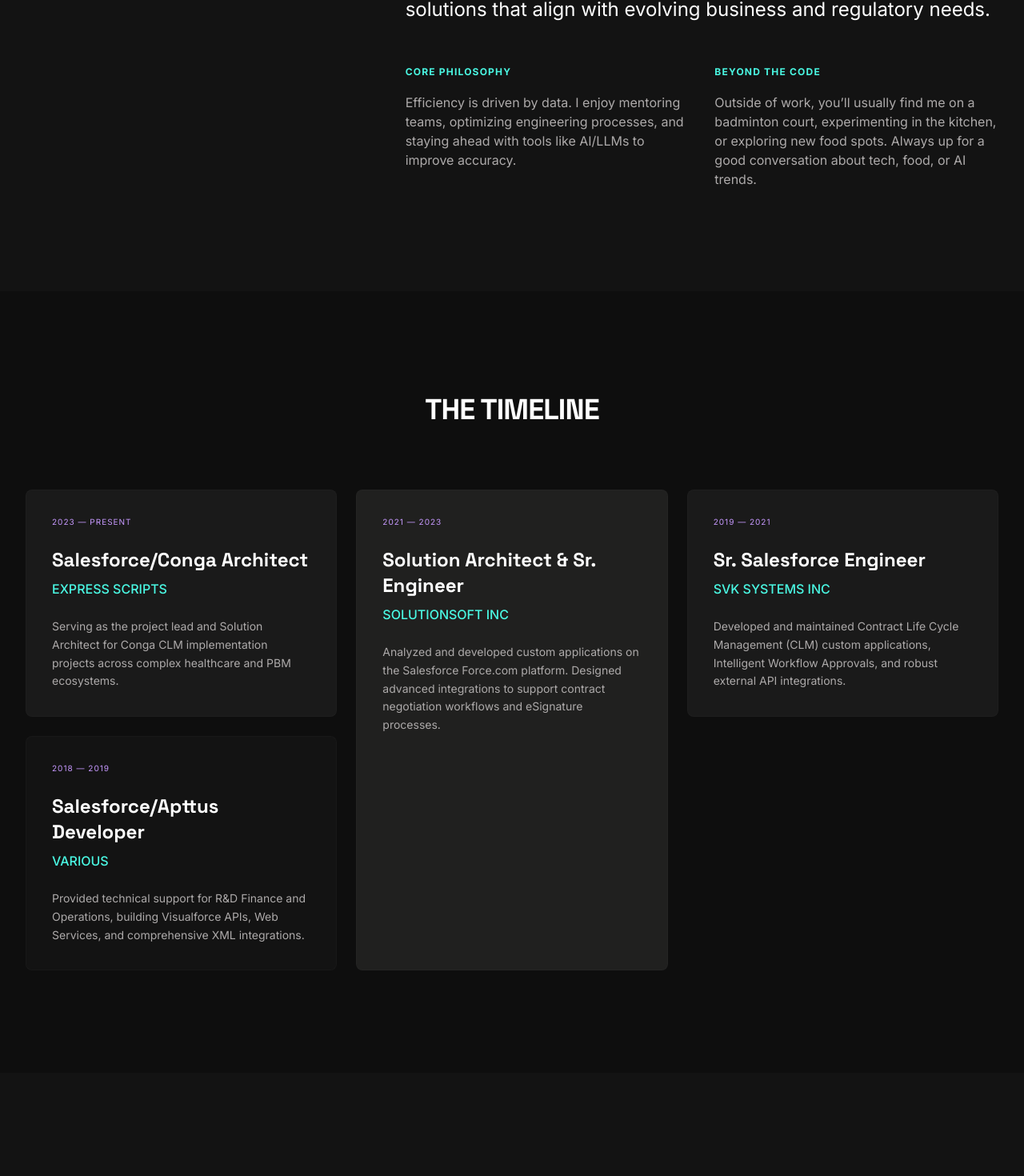
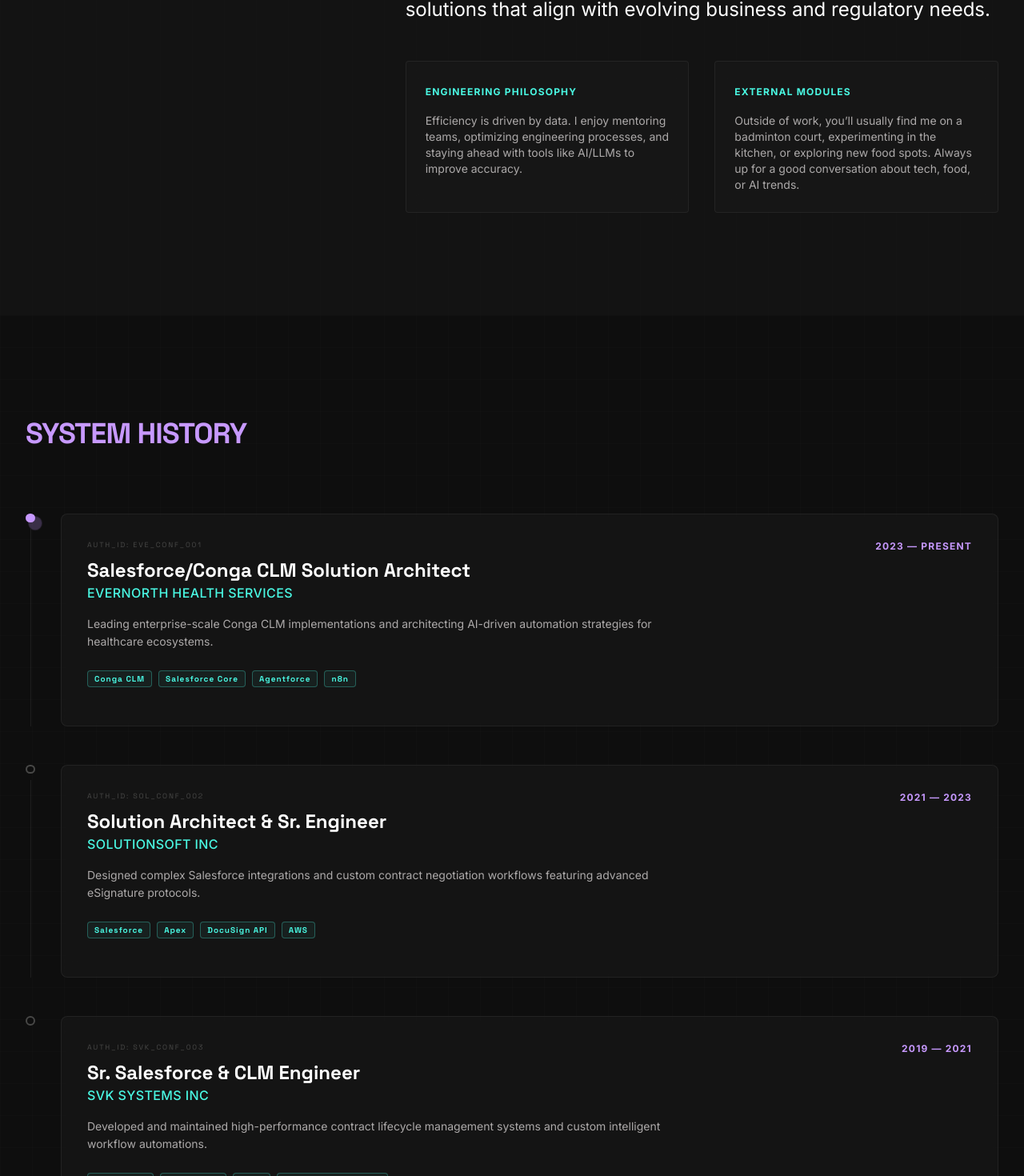
Before and after one commit to ysumanth06/LinkedIn-Personal-Website, a React (Vite) app: page / in a window 1280 px wide. Shown: the part 1028-2498 px from the top of the page at 80% size. Built offline with nearby package versions, Linux system fonts and the light colour scheme.

Commit message:
Revamp: Architect-grade UI overhaul with updated experience and new projects

```diff
--- a/src/App.css
+++ b/src/App.css
@@ -1 +1,100 @@
-/* Empty */
+/* Architect-Grade Design System */
+
+:root {
+  --primary: #c799ff;
+  --secondary: #4af8e3;
+  --surface: #0e0e0e;
+  --surface-container: #1a1a1a;
+  --outline-variant: #484847;
+}
+
+.blueprint-grid {
+  background-image:
+    linear-gradient(to right, rgba(255, 255, 255, 0.05) 1px, transparent 1px),
+    linear-gradient(to bottom, rgba(255, 255, 255, 0.05) 1px, transparent 1px);
+  background-size: 40px 40px;
+}
+
+.architect-card {
+  background: rgba(26, 26, 26, 0.6);
+  backdrop-filter: blur(12px);
+  border: 1px solid rgba(72, 72, 71, 0.3);
+  transition: all 0.4s cubic-bezier(0.4, 0, 0.2, 1);
+}
+
+.architect-card:hover {
+  border-color: var(--primary);
+  background: rgba(26, 26, 26, 0.8);
+  transform: translateY(-4px);
+  box-shadow: 0 20px 40px -20px rgba(0, 0, 0, 0.5);
+}
+
+.tech-tag {
+  font-family: 'Space Grotesk', monospace;
+  font-size: 10px;
+  font-weight: 700;
+  letter-spacing: 0.1em;
+  padding: 2px 8px;
+  border: 1px solid rgba(74, 248, 227, 0.3);
+  color: var(--secondary);
+  background: rgba(74, 248, 227, 0.05);
+  border-radius: 4px;
+}
+
+.serial-decorator {
+  font-family: 'Space Grotesk', monospace;
+  font-size: 9px;
+  color: #484847;
+  letter-spacing: 0.2em;
+}
+
+@keyframes pulse-soft {
+  0% { transform: scale(1); opacity: 0.5; }
+  50% { transform: scale(1.5); opacity: 0.2; }
+  100% { transform: scale(1); opacity: 0.5; }
+}
+
+.pulse-indicator {
+  position: relative;
+}
+
+.pulse-indicator::after {
+  content: '';
+  position: absolute;
+  top: 50%;
+  left: 50%;
+  width: 12px;
+  height: 12px;
+  background: var(--primary);
+  border-radius: 50%;
+  transform: translate(-50%, -50%);
+  animation: pulse-soft 2s infinite;
+}
+
+/* Bento Grid Utilities */
+.bento-grid {
+  display: grid;
+  grid-template-columns: repeat(12, 1fr);
+  gap: 1.5rem;
+}
+
+.bento-item-large {
+  grid-column: span 12;
+}
+
+@media (min-width: 768px) {
+  .bento-item-large {
+    grid-column: span 8;
+    grid-row: span 2;
+  }
+  .bento-item-medium {
+    grid-column: span 4;
+  }
+}
+
+.line-clamp-2 {
+  display: -webkit-box;
+  -webkit-line-clamp: 2;
+  -webkit-box-orient: vertical;
+  overflow: hidden;
+}
--- a/src/App.jsx
+++ b/src/App.jsx
@@ -18,11 +18,15 @@
 );
 
 const Hero = () => (
-  <section className="relative min-h-screen flex items-center justify-center pt-20 hero-gradient" id="home">
-    <div className="max-w-7xl mx-auto px-8 grid grid-cols-1 lg:grid-cols-12 gap-12 items-center">
+  <section className="relative min-h-screen flex items-center justify-center pt-20 hero-gradient overflow-hidden" id="home">
+    <div className="absolute inset-0 blueprint-grid opacity-20 pointer-events-none"></div>
+    <div className="max-w-7xl mx-auto px-8 grid grid-cols-1 lg:grid-cols-12 gap-12 items-center relative z-10">
       <div className="lg:col-span-8 space-y-8">
-        <div className="inline-block px-3 py-1 bg-surface-container-high rounded-md mb-6">
-          <span className="text-secondary font-label text-[10px] tracking-[0.2em] font-bold">SYSTEM STATUS: ACTIVE</span>
+        <div className="inline-block px-3 py-1 bg-surface-container-high rounded-md mb-6 border border-outline-variant/30">
+          <span className="text-secondary font-label text-[10px] tracking-[0.2em] font-bold uppercase flex items-center gap-2">
+            <span className="w-2 h-2 rounded-full bg-secondary pulse-indicator"></span>
+            System Status: Optimal
+          </span>
         </div>
         <h1 className="font-headline text-6xl md:text-8xl font-bold tracking-tighter leading-tight mb-8">
           Hello, I'm <span className="text-primary italic">Sumanth.</span><br/>
@@ -33,15 +37,16 @@
         </p>
         <div className="flex flex-wrap gap-6">
           <a href="#projects" className="bg-gradient-to-br from-primary to-primary-container text-on-primary-fixed px-8 py-4 rounded-md font-bold text-sm tracking-wider uppercase transition-transform active:scale-95 inline-block text-center border-none">
-            View Projects
+            Launch Terminal
           </a>
           <a href="#contact" className="bg-surface-variant/20 border border-secondary/15 text-secondary px-8 py-4 rounded-md font-bold text-sm tracking-wider uppercase backdrop-blur-md transition-colors hover:bg-secondary/10 inline-block text-center">
-            Connect
+            Establish Connection
           </a>
         </div>
       </div>
       <div className="lg:col-span-4 mt-12 lg:mt-0 mx-8 lg:mx-0">
         <div className="relative group">
+          <span className="absolute -top-6 left-0 serial-decorator">NODE_IDENTITY::SUMANTH_Y</span>
           <div className="absolute -inset-1 bg-gradient-to-r from-primary to-secondary rounded-xl blur opacity-25 group-hover:opacity-50 transition duration-1000"></div>
           <div className="relative aspect-[4/5] rounded-xl overflow-hidden bg-surface-container border border-outline-variant/15 flex items-center justify-center">
              <img src={profilePic} alt="Sumanth Yanamala" className="w-full h-full object-cover grayscale contrast-125 transition-transform duration-700 group-hover:scale-105" />
@@ -54,11 +59,13 @@
 );
 
 const About = () => (
-  <section className="py-32 bg-surface-container-low" id="about">
-    <div className="max-w-7xl mx-auto px-8">
+  <section className="py-32 bg-surface-container-low relative overflow-hidden" id="about">
+    <div className="absolute inset-0 blueprint-grid opacity-10 pointer-events-none"></div>
+    <div className="max-w-7xl mx-auto px-8 relative z-10">
       <div className="grid grid-cols-1 lg:grid-cols-12 gap-16">
         <div className="lg:col-span-4">
-          <h2 className="font-headline text-4xl font-bold tracking-tight text-primary">About</h2>
+          <span className="serial-decorator block mb-4">CORE_INTEL::01</span>
+          <h2 className="font-headline text-4xl font-bold tracking-tight text-primary">Mission Profile</h2>
           <div className="w-12 h-1 bg-secondary mt-4"></div>
         </div>
         <div className="lg:col-span-8 lg:pl-12">
@@ -66,13 +73,13 @@
             Throughout my journey—from architecting custom enhancements in Apttus/Conga CLM to leading multi-team Salesforce rollouts—I’ve consistently delivered innovative solutions that align with evolving business and regulatory needs.
           </p>
           <div className="grid grid-cols-1 md:grid-cols-2 gap-8 mt-12">
-            <div className="space-y-4">
-              <span className="font-label text-xs tracking-widest text-secondary font-bold">CORE PHILOSOPHY</span>
-              <p className="text-on-surface-variant">Efficiency is driven by data. I enjoy mentoring teams, optimizing engineering processes, and staying ahead with tools like AI/LLMs to improve accuracy.</p>
+            <div className="space-y-4 architect-card p-6 rounded-lg">
+              <span className="font-label text-xs tracking-widest text-secondary font-bold">ENGINEERING PHILOSOPHY</span>
+              <p className="text-on-surface-variant text-sm">Efficiency is driven by data. I enjoy mentoring teams, optimizing engineering processes, and staying ahead with tools like AI/LLMs to improve accuracy.</p>
             </div>
-            <div className="space-y-4">
-              <span className="font-label text-xs tracking-widest text-secondary font-bold">BEYOND THE CODE</span>
-              <p className="text-on-surface-variant">Outside of work, you’ll usually find me on a badminton court, experimenting in the kitchen, or exploring new food spots. Always up for a good conversation about tech, food, or AI trends.</p>
+            <div className="space-y-4 architect-card p-6 rounded-lg">
+              <span className="font-label text-xs tracking-widest text-secondary font-bold">EXTERNAL MODULES</span>
+              <p className="text-on-surface-variant text-sm">Outside of work, you’ll usually find me on a badminton court, experimenting in the kitchen, or exploring new food spots. Always up for a good conversation about tech, food, or AI trends.</p>
             </div>
           </div>
         </div>
@@ -81,44 +88,70 @@
   </section>
 );
 
-const Experience = () => (
-  <section className="py-32 bg-surface" id="experience">
-    <div className="max-w-7xl mx-auto px-8">
-      <h2 className="font-headline text-4xl font-bold tracking-tight mb-20 text-center uppercase tracking-[0.2em]">The Timeline</h2>
-      <div className="grid grid-cols-1 md:grid-cols-2 lg:grid-cols-3 gap-6">
-        <div className="p-8 bg-surface-container border border-outline-variant/10 rounded-xl hover:border-primary/30 transition-colors">
-          <span className="font-label text-[10px] text-primary tracking-widest mb-6 block">2023 — PRESENT</span>
-          <h3 className="font-headline text-2xl font-bold mb-2">Salesforce/Conga Architect</h3>
-          <p className="text-secondary font-medium mb-6">EXPRESS SCRIPTS</p>
-          <p className="text-on-surface-variant text-sm leading-relaxed">Serving as the project lead and Solution Architect for Conga CLM implementation projects across complex healthcare and PBM ecosystems.</p>
+const Experience = () => {
+  const experiences = [
+    {
+      period: "2023 — PRESENT",
+      role: "Salesforce/Conga CLM Solution Architect",
+      company: "EVERNORTH HEALTH SERVICES",
+      description: "Leading enterprise-scale Conga CLM implementations and architecting AI-driven automation strategies for healthcare ecosystems.",
+      stack: ["Conga CLM", "Salesforce Core", "Agentforce", "n8n"],
+      active: true
+    },
+    {
+      period: "2021 — 2023",
+      role: "Solution Architect & Sr. Engineer",
+      company: "SOLUTIONSOFT INC",
+      description: "Designed complex Salesforce integrations and custom contract negotiation workflows featuring advanced eSignature protocols.",
+      stack: ["Salesforce", "Apex", "DocuSign API", "AWS"],
+      active: false
+    },
+    {
+      period: "2019 — 2021",
+      role: "Sr. Salesforce & CLM Engineer",
+      company: "SVK SYSTEMS INC",
+      description: "Developed and maintained high-performance contract lifecycle management systems and custom intelligent workflow automations.",
+      stack: ["Apttus CLM", "Visualforce", "SOQL", "Intelligent Approvals"],
+      active: false
+    }
+  ];
+
+  return (
+    <section className="py-32 bg-surface relative overflow-hidden" id="experience">
+      <div className="absolute inset-0 blueprint-grid opacity-20"></div>
+      <div className="max-w-7xl mx-auto px-8 relative z-10">
+        <h2 className="font-headline text-4xl font-bold tracking-tight mb-20 uppercase tracking-[0.2em] text-primary">System History</h2>
+
+        <div className="space-y-12">
+          {experiences.map((exp, idx) => (
+            <div key={idx} className="flex gap-8 group">
+              <div className="flex flex-col items-center">
+                <div className={`w-3 h-3 rounded-full border-2 ${exp.active ? 'bg-primary border-primary pulse-indicator' : 'border-outline-variant bg-surface'}`}></div>
+                {idx !== experiences.length - 1 && <div className="w-[1px] h-full bg-outline-variant/30 mt-2"></div>}
               </div>
-
-        <div className="p-8 bg-surface-container-high border border-outline-variant/10 rounded-xl lg:row-span-2 flex flex-col justify-between">
+              <div className="pb-12 architect-card p-8 rounded-xl w-full">
+                <div className="flex flex-col md:flex-row justify-between mb-4">
                   <div>
-            <span className="font-label text-[10px] text-primary tracking-widest mb-6 block">2021 — 2023</span>
-            <h3 className="font-headline text-2xl font-bold mb-2">Solution Architect & Sr. Engineer</h3>
-            <p className="text-secondary font-medium mb-6">SOLUTIONSOFT INC</p>
-            <p className="text-on-surface-variant text-sm leading-relaxed">Analyzed and developed custom applications on the Salesforce Force.com platform. Designed advanced integrations to support contract negotiation workflows and eSignature processes.</p>
+                    <span className="serial-decorator block mb-2">AUTH_ID: {exp.company.substring(0,3)}_CONF_00{idx+1}</span>
+                    <h3 className="font-headline text-2xl font-bold">{exp.role}</h3>
+                    <p className="text-secondary font-medium tracking-wide">{exp.company}</p>
+                  </div>
+                  <span className="font-label text-xs text-primary font-bold tracking-widest mt-2 md:mt-0">{exp.period}</span>
+                </div>
+                <p className="text-on-surface-variant text-sm leading-relaxed mb-6 max-w-3xl">{exp.description}</p>
+                <div className="flex flex-wrap gap-2">
+                  {exp.stack.map((tech, tIdx) => (
+                    <span key={tIdx} className="tech-tag">{tech}</span>
+                  ))}
                 </div>
               </div>
-
-        <div className="p-8 bg-surface-container border border-outline-variant/10 rounded-xl hover:border-primary/30 transition-colors">
-          <span className="font-label text-[10px] text-primary tracking-widest mb-6 block">2019 — 2021</span>
-          <h3 className="font-headline text-2xl font-bold mb-2">Sr. Salesforce Engineer</h3>
-          <p className="text-secondary font-medium mb-6">SVK SYSTEMS INC</p>
-          <p className="text-on-surface-variant text-sm leading-relaxed">Developed and maintained Contract Life Cycle Management (CLM) custom applications, Intelligent Workflow Approvals, and robust external API integrations.</p>
             </div>
-
-        <div className="p-8 bg-surface-container-low border border-outline-variant/10 rounded-xl md:col-span-2 lg:col-span-1">
-          <span className="font-label text-[10px] text-primary tracking-widest mb-6 block">2018 — 2019</span>
-          <h3 className="font-headline text-2xl font-bold mb-2">Salesforce/Apttus Developer</h3>
-          <p className="text-secondary font-medium mb-6">VARIOUS</p>
-          <p className="text-on-surface-variant text-sm leading-relaxed">Provided technical support for R&D Finance and Operations, building Visualforce APIs, Web Services, and comprehensive XML integrations.</p>
-        </div>
+          ))}
         </div>
       </div>
     </section>
   );
+};
 
 const Skills = () => (
   <section className="py-32 bg-surface-container-low" id="skills">
@@ -147,76 +180,85 @@
 const Projects = ({ setSelectedProject }) => {
   const projectsData = [
     {
-      title: "SAS - Salesforce Agentic Systems",
-      description: "A reusable skill library for Salesforce-focused coding agents.",
+      title: "SFSpecKit",
+      description: "Enterprise-Grade Spec-Driven Development (SDD) Framework for Salesforce.",
+      fullDescription: "SFSpecKit is a high-performance framework designed to enforce architectural rigor in Salesforce development. It leverages AI logic to automate specification clarity, planning, and autonomous implementation while maintaining human-in-the-loop oversight. Optimized for multi-org enterprise environments.",
+      tags: ["SALESFORCE", "AIDD", "SDLC"],
+      bgText: "SFSpec",
+      colorClass: "text-primary",
+      large: true
+    },
+    {
+      title: "Project Nimbus",
+      description: "Autonomous Salesforce Admin Platform for conversational org management.",
+      fullDescription: "A sophisticated orchestration engine that transforms natural language requests into complex Salesforce administrative actions. Integrated with 20+ specialized development skills mapping to Apex, Flow, Metadata, and Security layers.",
+      tags: ["AI", "AUTO-ADMIN", "ORCHESTRATION"],
+      bgText: "Nimbus",
+      colorClass: "text-secondary"
+    },
+    {
+      title: "Salesforce Smart Grid",
+      description: "Metadata-driven high-performance data grid platform.",
+      fullDescription: "A native Salesforce solution providing advanced grid capabilities. Features include dynamic object discovery, bulk save operations with partial resolution, and metadata-aware filtration. Designed for high-volume data entry and management.",
+      tags: ["LWC", "METADATA", "UX"],
+      bgText: "SmartGrid",
+      colorClass: "text-tertiary"
+    },
+    {
+      title: "SAS - Agentic Systems",
+      description: "Reusable skill library for Salesforce-focused coding agents.",
       fullDescription: "SAS - A reusable skill library for Salesforce-focused coding agents—covering Apex, Flow, LWC, SOQL, metadata, integration, testing, deployment, and Agentforce workflows specially built for cursor ai.",
       tags: ["AGENTFORCE", "AI", "CURSOR"],
       bgText: "SAS",
       colorClass: "text-primary"
     },
     {
-      title: "DocGen",
-      description: "A native salesforce document generation and digital signature platform.",
+      title: "DocGen Engine",
+      description: "Native Salesforce document generation platform for enterprise scale.",
       fullDescription: "DocGen - A native salesforce document generation and digital signature platform designed for high-performance and enterprise-scale (20,000+ records).",
-      tags: ["APEX", "DOCUMENTATION", "SIGNATURE"],
+      tags: ["APEX", "DOCS", "DIGITAL-SIG"],
       bgText: "DocGen",
-      colorClass: "text-secondary"
-    },
-    {
-      title: "Burrow",
-      description: "Worlds First AI enabled Salesforce Qa Automation Tool.",
-      fullDescription: "Burrow - Worlds First AI enabled Salesforce Qa Automation Tool with auto scripting and metadata awareness.",
-      tags: ["QA", "AUTOMATION", "AI"],
-      bgText: "Burrow",
-      colorClass: "text-tertiary"
-    },
-    {
-      title: "Mass File Exporter",
-      description: "A Native Salesforce Tool to export mass file with advanced soql.",
-      fullDescription: "Mass File Exporter - A Native Salesforce Tool to export mass file with advanced soql including the ability for complex app exchange products.",
-      tags: ["DATA", "MIGRATION", "SOQL"],
-      bgText: "FileExp",
-      colorClass: "text-primary"
-    },
-    {
-      title: "AI Contract Analysis",
-      description: "Intelligent Document Analysis Tool highlighting key information.",
-      fullDescription: "AI Contract Analysis - Intelligent Document Analysis Tool which auto identified key information in the contract and highlights to users as a beautiful tiles with in salesforce. Bring your own Ai modal for enterprises.",
-      tags: ["CONTRACTS", "AI", "MODELS"],
-      bgText: "AI Cont.",
       colorClass: "text-secondary"
     }
   ];
 
   return (
-    <section className="py-32 bg-surface" id="projects">
-      <div className="max-w-7xl mx-auto px-8">
+    <section className="py-32 bg-surface relative" id="projects">
+      <div className="max-w-7xl mx-auto px-8 relative z-10">
         <div className="flex items-center gap-4 md:gap-8 mb-20">
-          <h2 className="font-headline text-3xl sm:text-4xl md:text-5xl font-bold tracking-tighter shrink-0">What I'm building</h2>
+          <h2 className="font-headline text-3xl sm:text-4xl md:text-5xl font-bold tracking-tighter shrink-0">What I'm building <span className="text-secondary italic">outside of work</span></h2>
           <div className="h-[1px] w-full bg-outline-variant/20"></div>
         </div>
 
-        <div className="grid grid-cols-1 md:grid-cols-2 gap-12">
+        <div className="bento-grid">
           {projectsData.map((proj, idx) => (
-            <div key={idx} className="group cursor-pointer" onClick={() => setSelectedProject(proj)}>
-              <div className="relative overflow-hidden rounded-xl mb-8 bg-surface-container-high aspect-video border border-outline-variant/10 flex items-center justify-center">
-                 <div className="w-full h-full bg-[#1e1e1e] flex items-center justify-center transition-transform duration-700 group-hover:scale-105">
-                    <span className={`text-5xl md:text-6xl ${proj.colorClass} font-headline opacity-60 text-center px-4`}>{proj.bgText}</span>
-                 </div>
-                <div className={`absolute inset-0 bg-gradient-to-t ${idx%2==0 ? 'from-primary/20' : 'from-secondary/20'} to-transparent opacity-0 group-hover:opacity-100 transition-opacity duration-500`}></div>
-              </div>
-              <div className="flex justify-between items-start">
+            <div
+              key={idx}
+              className={`architect-card group cursor-pointer p-8 rounded-2xl flex flex-col justify-between ${proj.large ? 'bento-item-large' : 'bento-item-medium'}`}
+              onClick={() => setSelectedProject(proj)}
+            >
               <div>
-                  <h3 className="font-headline text-2xl font-bold mb-2 transition-colors group-hover:text-primary">{proj.title}</h3>
-                  <p className="text-on-surface-variant text-sm mb-4 line-clamp-2">{proj.description}</p>
-                  <div className="flex gap-4">
-                    {proj.tags.map((tag, tIdx) => (
-                      <span key={tIdx} className="text-[10px] font-label font-bold text-tertiary">#{tag}</span>
-                    ))}
+                <div className="flex justify-between items-start mb-8">
+                  <span className="serial-decorator">PROJECT_SPEC::{proj.bgText.toUpperCase()}</span>
+                  <div className={`w-10 h-10 rounded-full bg-surface-container flex items-center justify-center ${proj.colorClass} group-hover:bg-primary group-hover:text-black transition-all`}>
+                    <span className="material-symbols-outlined text-sm">north_east</span>
                   </div>
                 </div>
-                <div className={`${proj.colorClass} hover:text-white transition-colors`}>
-                  <span className="material-symbols-outlined">north_east</span>
+
+                <h3 className="font-headline text-3xl font-bold mb-4 transition-colors group-hover:text-primary leading-tight">
+                  {proj.title}
+                </h3>
+                <p className="text-on-surface-variant text-sm mb-8 line-clamp-2 leading-relaxed">
+                  {proj.description}
+                </p>
+              </div>
+
+              <div className="space-y-6">
+                 <div className="h-[1px] w-full bg-outline-variant/10"></div>
+                 <div className="flex flex-wrap gap-2">
+                    {proj.tags.map((tag, tIdx) => (
+                      <span key={tIdx} className="tech-tag">#{tag}</span>
+                    ))}
                  </div>
               </div>
             </div>
```
Lines whose indentation alone changed are shown as unchanged.
